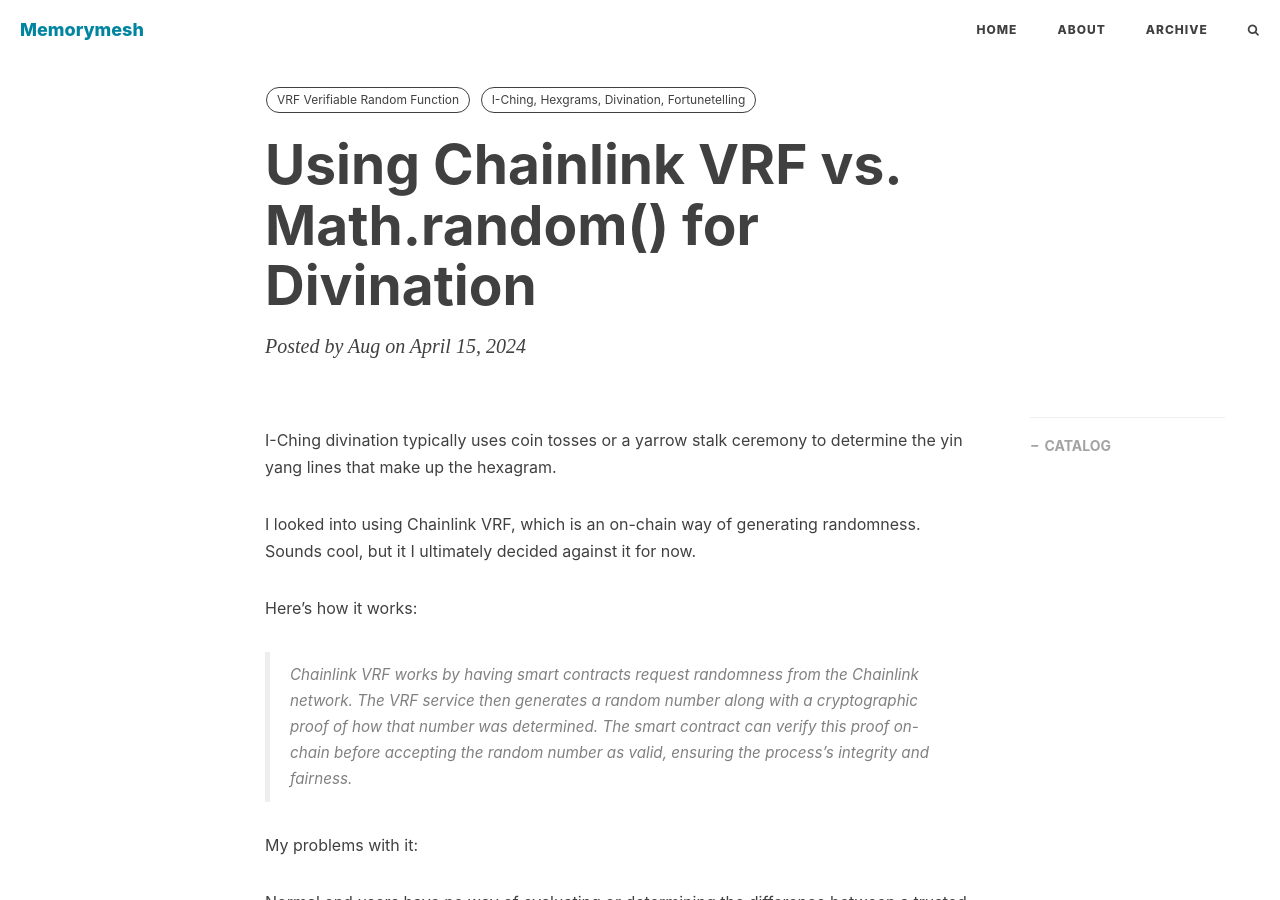
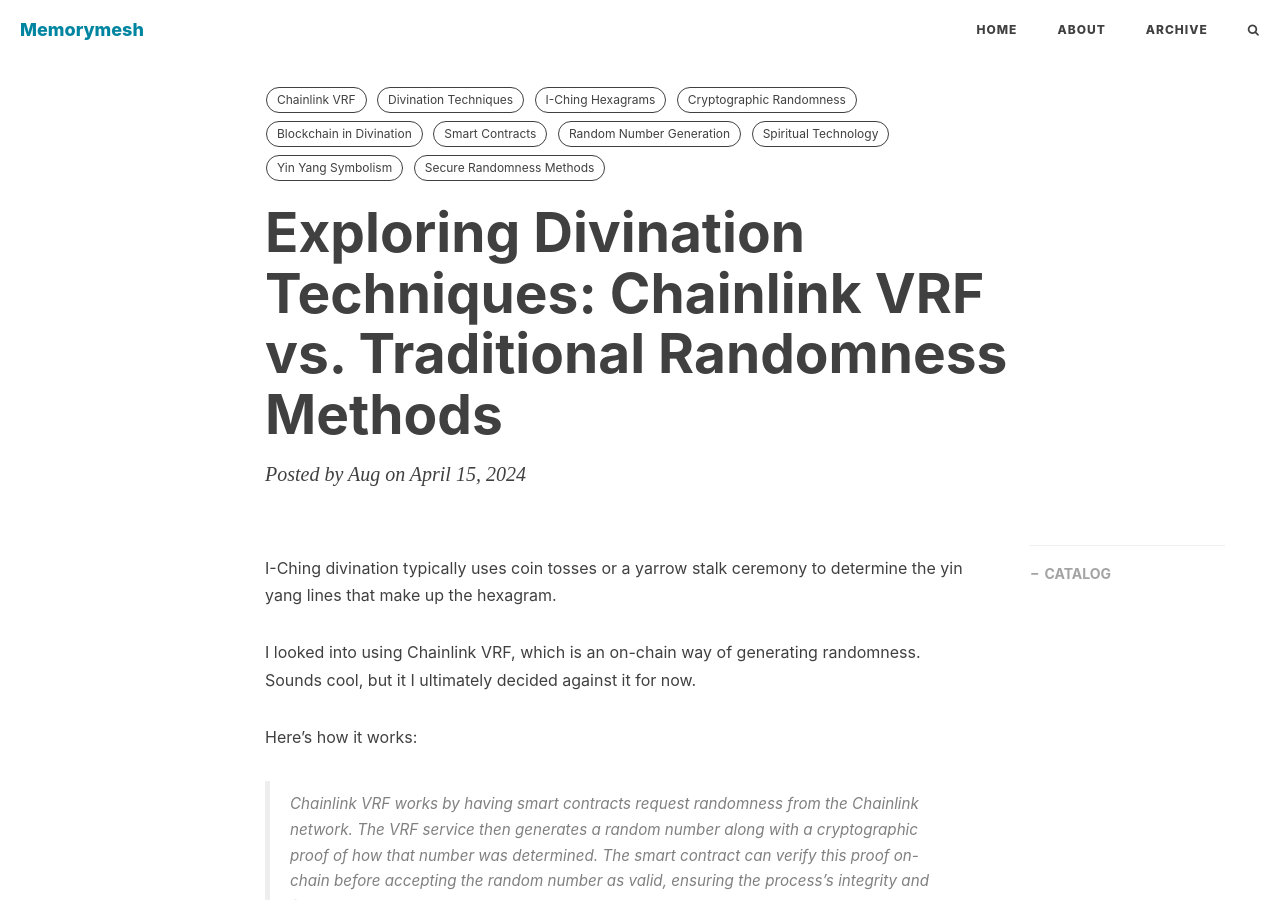
Before and after one commit to augchan42/augchan42.github.io, a Jekyll site: the page built from _posts/2024-04-15-Using Chainlink VRF for Divination.md, in a window 1280 px wide and 900 px high. Built offline with Jekyll 4.4.1, drawn with Linux system fonts in a browser that asks for light colours; nearby versions of some CDN libraries; comment, search, counter and statistics services are not loaded.

Commit message:
seo title and tags for chainlink vrf post, add grunt

```diff
--- a/_posts/2024-04-15-Using Chainlink VRF for Divination.md
+++ b/_posts/2024-04-15-Using Chainlink VRF for Divination.md
@@ -1,12 +1,20 @@
 ---
 layout:       post
-title:        "Using Chainlink VRF vs. Math.random() for Divination"
+title:        "Exploring Divination Techniques: Chainlink VRF vs. Traditional Randomness Methods"
 author:       "Aug"
 header-style: text
 catalog:      true
 tags:
-    - VRF Verifiable Random Function
-    - I-Ching, Hexgrams, Divination, Fortunetelling
+    - Chainlink VRF
+    - Divination Techniques
+    - I-Ching Hexagrams
+    - Cryptographic Randomness
+    - Blockchain in Divination
+    - Smart Contracts
+    - Random Number Generation
+    - Spiritual Technology
+    - Yin Yang Symbolism
+    - Secure Randomness Methods
 ---
 
 I-Ching divination typically uses coin tosses or a yarrow stalk ceremony
--- a/package.json
+++ b/package.json
@@ -10,7 +10,7 @@
     },
     "bugs": "https://github.com/Huxpro/huxpro.github.io/issues",
     "devDependencies": {
-        "grunt": ">=1.3.0",
+        "grunt": "^1.6.1",
         "grunt-banner": "~0.2.3",
         "grunt-contrib-less": "^2.0.0",
         "grunt-contrib-uglify": "^4.0.1",
```
Also changed, not shown: 1 other file.
